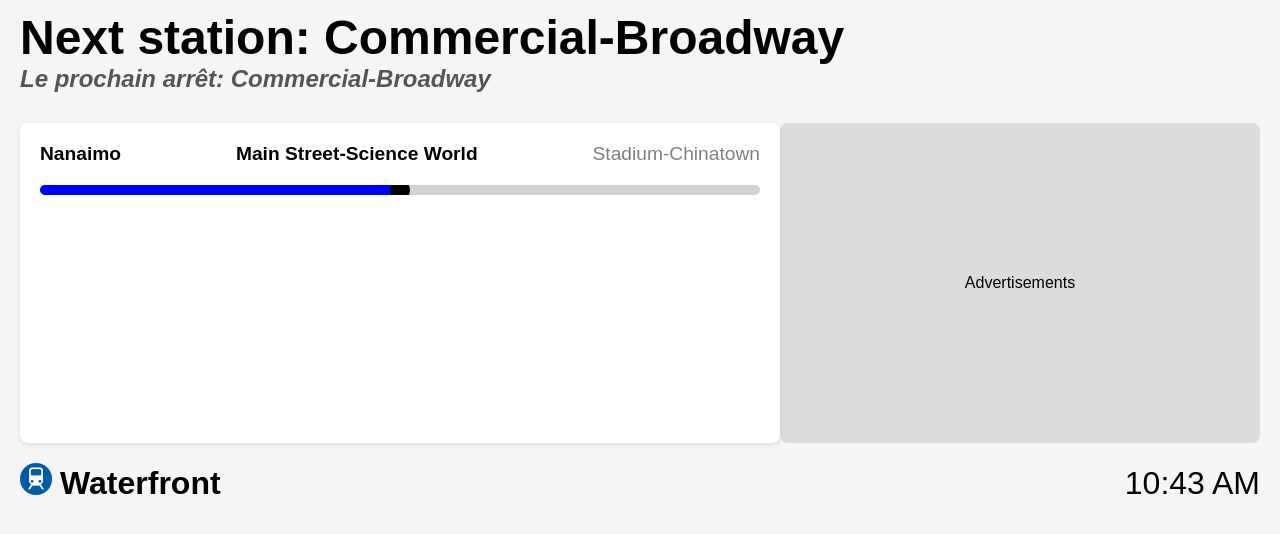
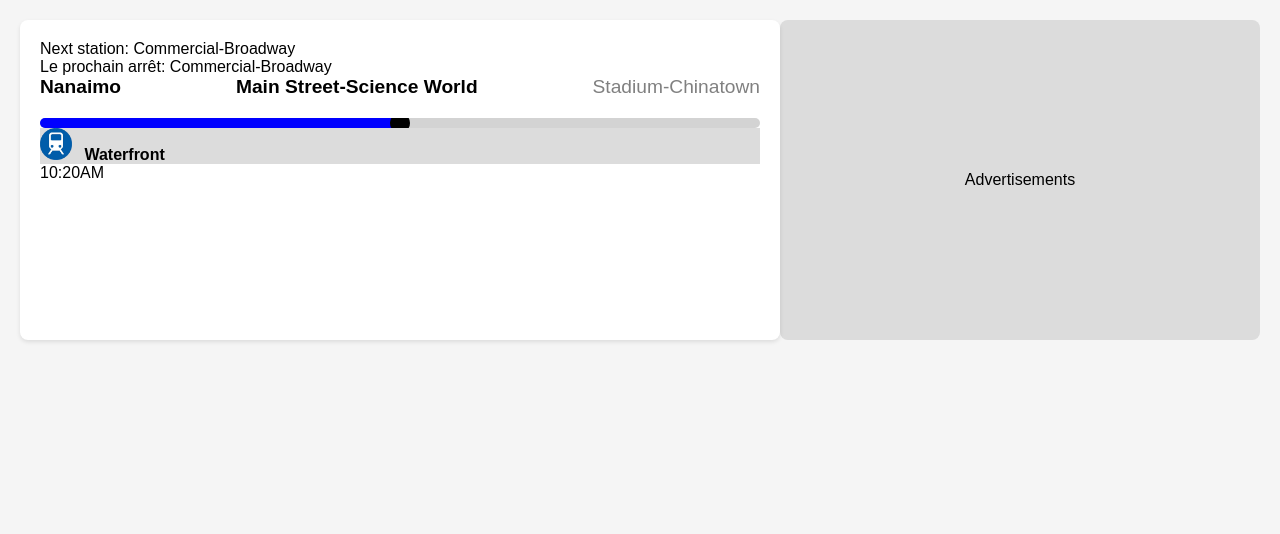
Before and after one commit to kulichanskiy/ITIDS, a plain HTML site: page index.html in a window 1280 px wide. Drawn offline with Linux system fonts and the light colour scheme.

Commit message:
Frontend branch:
Updated index.html:
- All content is now on common section

```diff
--- a/index.html
+++ b/index.html
@@ -7,33 +7,31 @@
     <link rel="stylesheet" href="styles.css">
 </head>
 <body>
-    <header>
-        <div class="next-station-text">
-            <h1>Next station: <span id="next-station-en">Commercial-Broadway</span></h1>
-            <h3>Le prochain arrêt: <span id="next-station-fr">Commercial-Broadway</span></h3>
-        </div>
-        <div class="station-connections-container">
-
-        </div>
-    </header>
-
     <main>
         <section class="route">
             <!-- Линия маршрута -->
             <div class="route-container">
+                <div class="next-station-text">
+                    <p>Next station: <span id="next-station-en">Commercial-Broadway</span></p>
+                    <p>Le prochain arrêt: <span id="next-station-fr">Commercial-Broadway</span></p>
+                </div>
+                <div class="station-connections-container">
                 <div class="station-line">
                     <!-- Станции -->
                     <div class="station active" id="station-1">Nanaimo</div>
                     <div class="station" id="station-2">Main Street-Science World</div>
                     <div class="station" id="station-3">Stadium-Chinatown</div>
                 </div>
-
-                <!-- Динамическая линия -->
                 <div class="progress-container">
                     <div class="progress-bar"></div>
                     <div class="train-marker"></div>
                 </div>
             </div>
+            <div id="line-info">
+                <span id="route-logo"><img src="img/line_logo/expo_line.png" alt="ExpoLine"></span>
+                <span id="destination-name"><strong>Waterfront</strong></span>
+            </div>
+            <div class="time"><span id="current-time">10:20AM</span></div>
         </section>
 
         <!-- Блок для рекламы -->
@@ -41,15 +39,6 @@
             Advertisements
         </aside>
     </main>
-
-    <footer>
-        <div id="line-info">
-            <span id="route-logo"><img src="img/line_logo/expo_line.png" alt="ExpoLine"></span>
-            <span id="destination-name"><strong>Waterfront</strong></span>
-        </div>
-        <div class="time" id="current-time">10:43 AM</div>
-    </footer>
-
     <script src="script.js"></script>
 </body>
 </html>
--- a/styles.css
+++ b/styles.css
@@ -127,5 +127,9 @@ footer {
 }
  #line-info {
     align-items: center;
-    display: flex;
+    display: inline;
+    width: 100%;
+    background-color: gainsboro;
+    z-index: 1;
+
  }
```
